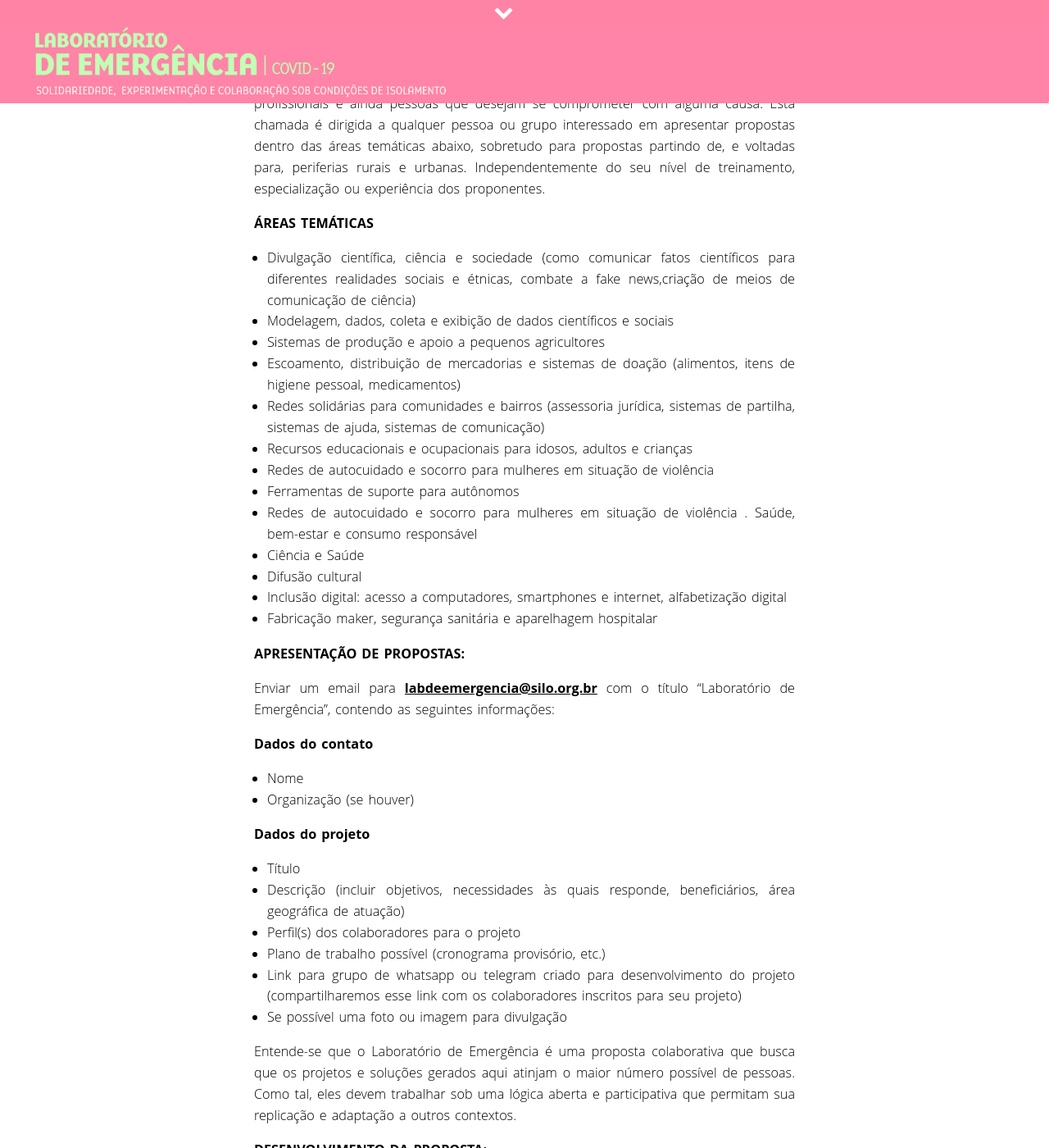
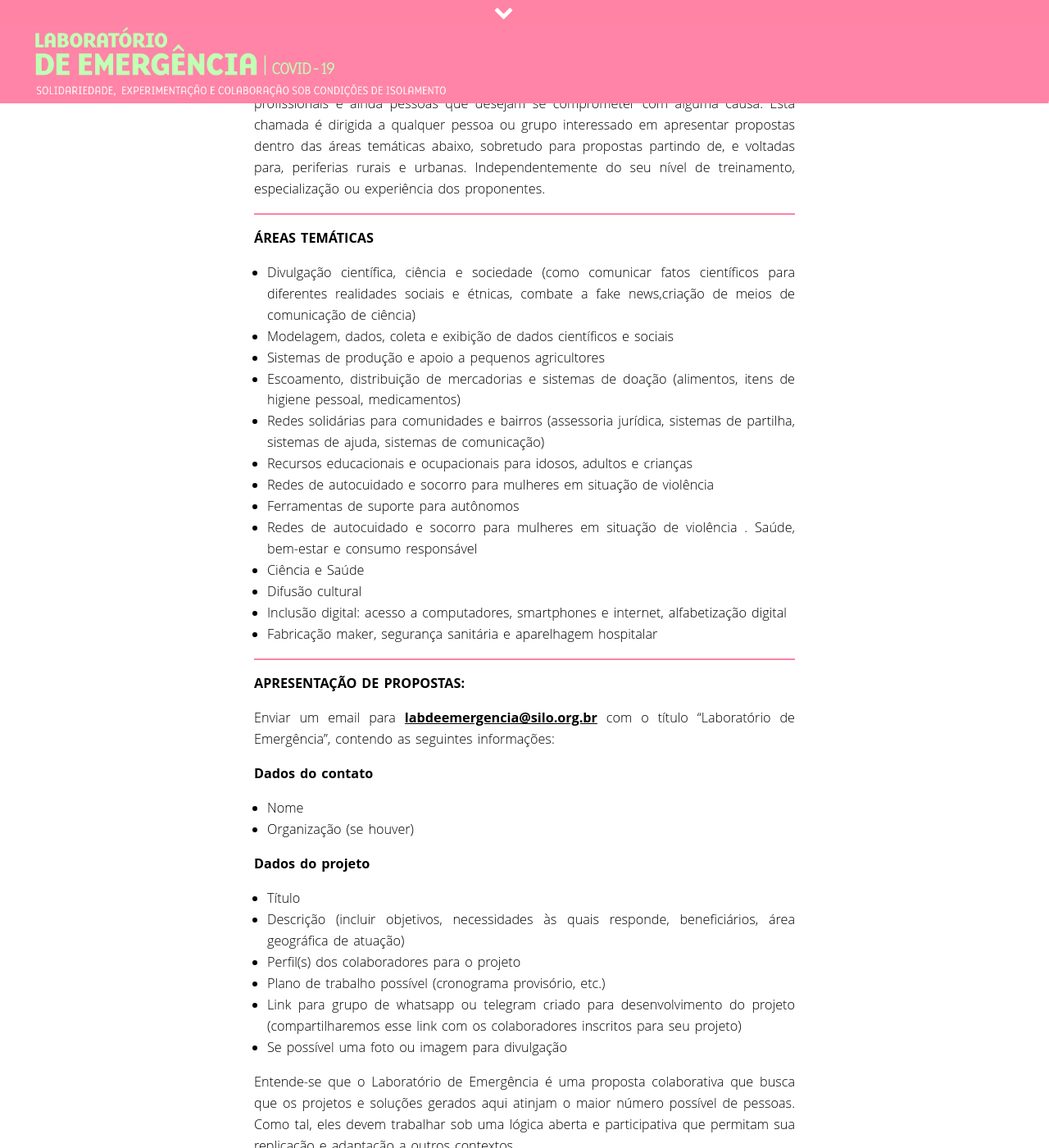
Before and after one commit to associacaosilo/labdeemergencia1ed, a Jekyll site: the page built from _pages/index.md, in a window 1280 px wide and 1400 px high, scrolled down 882 px. Shown: the whole window at 82% size. Built offline with Jekyll 4.4.1, drawn with Linux system fonts in a browser that asks for light colours; nearby versions of some CDN libraries.

Commit message:
pink lines hr

```diff
--- a/css/main.scss
+++ b/css/main.scss
@@ -23,6 +23,10 @@ body {
   @include media-query(DESKTOP) {
     font: normal $TEXT-SIZE $FONT-TEXT;
   }
+}
+
+hr {
+  border: 1px solid $SITE-ACCENT-COLOR;
 }
 
 strong {
```
Also changed, not shown: _pages/index.md (+8 -0 lines).
